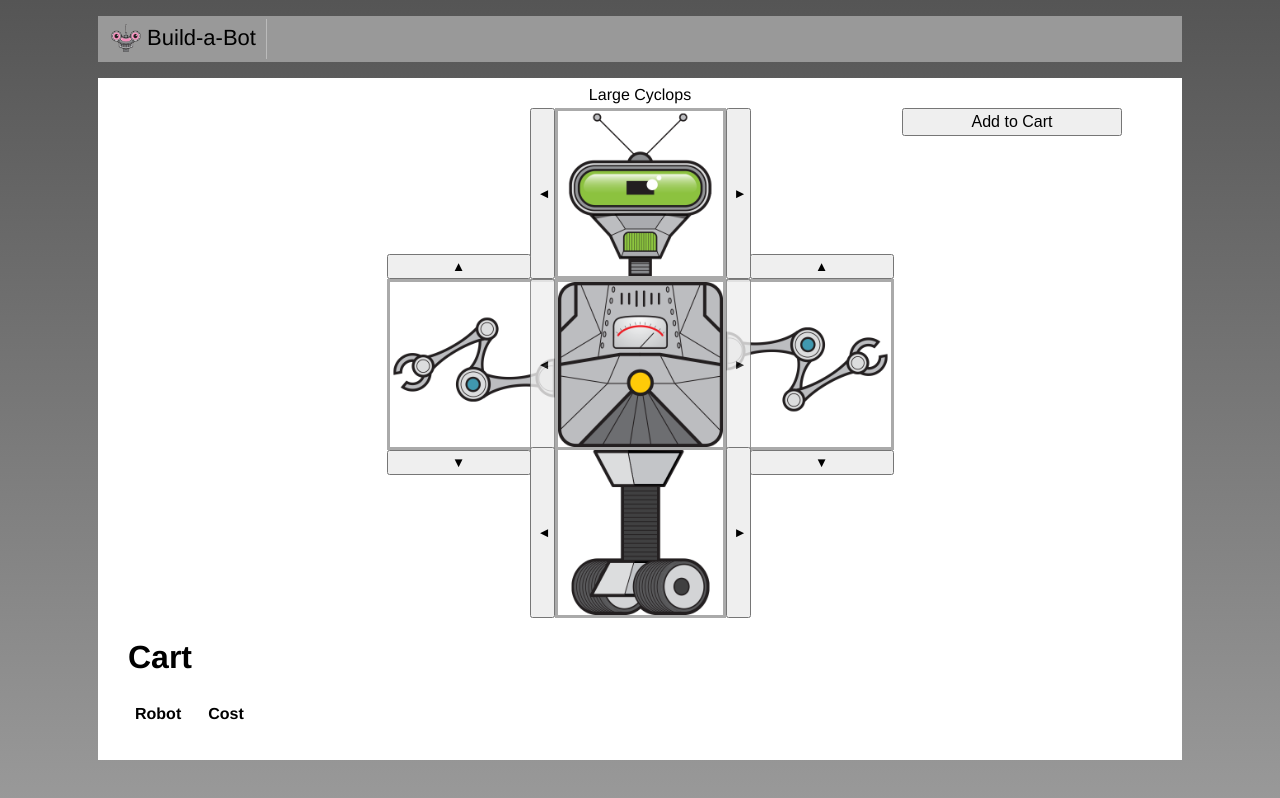
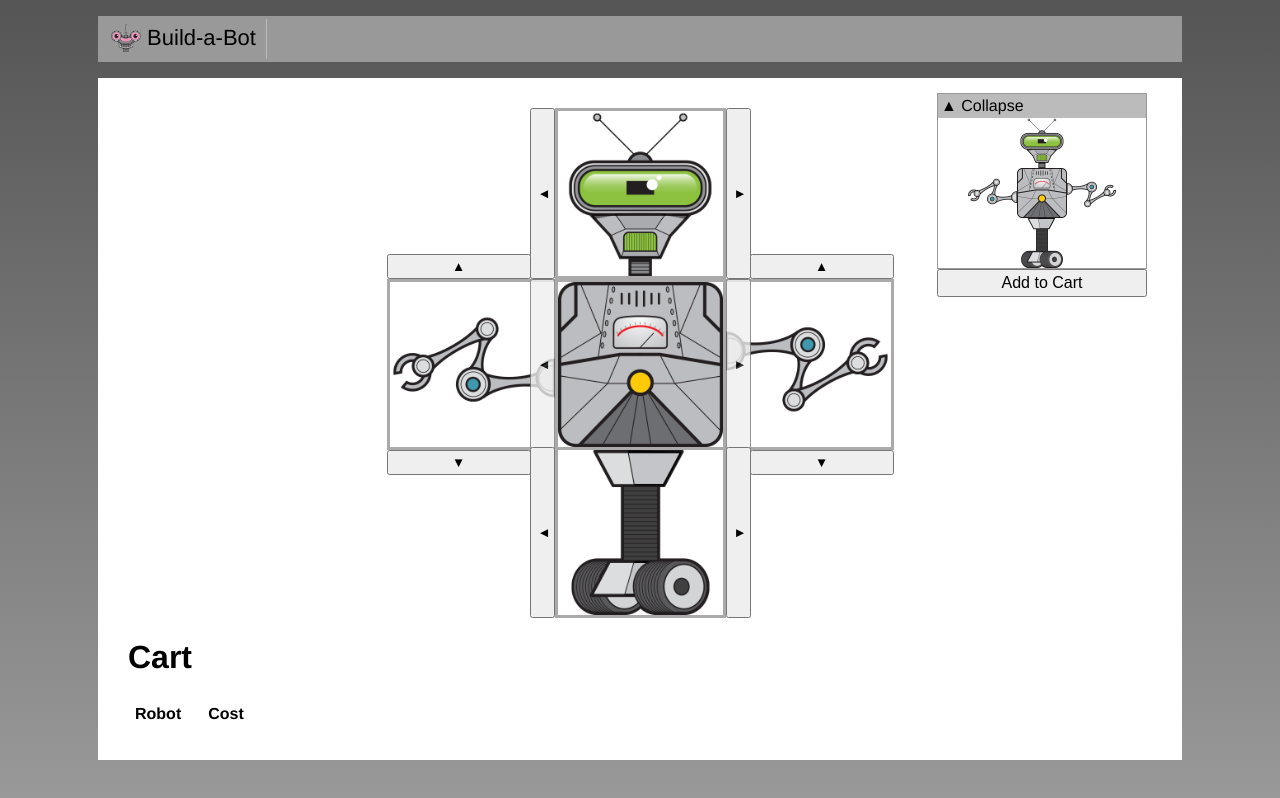
Before and after one commit to joaosarmentoptc/vuejs-fundamentals, a Vue app: page / in a window 1280 px wide. Built offline with nearby package versions, Linux system fonts and the light colour scheme.

Commit message:
restructure components

```diff
--- /dev/null
+++ b/src/shared/CollapsibleSection.vue
@@ -0,0 +1,30 @@
+<!-- eslint-disable vuejs-accessibility/click-events-have-key-events -->
+<template>
+    <div>
+    <div class="header">
+        <span v-if="open" @click="open = !open">&#x25B2; Collapse</span>
+        <span v-if="!open" @click="open = !open">&#x25BC; Expand</span>
+    </div>
+    <!-- Toggleable -->
+    <slot v-if="open">
+
+    </slot>
+    </div>
+</template>
+
+<script>
+export default {
+  name: 'CollapsibleSection',
+  data() {
+    return { open: true };
+  },
+};
+</script>
+
+<style scoped>
+    .header {
+        background-color: #bbb;
+        padding: 3px;
+        cursor: pointer;
+    }
+</style>
```
Also changed, not shown: src/build/PartSelector.vue (added), src/build/RobotBuilder.vue.
